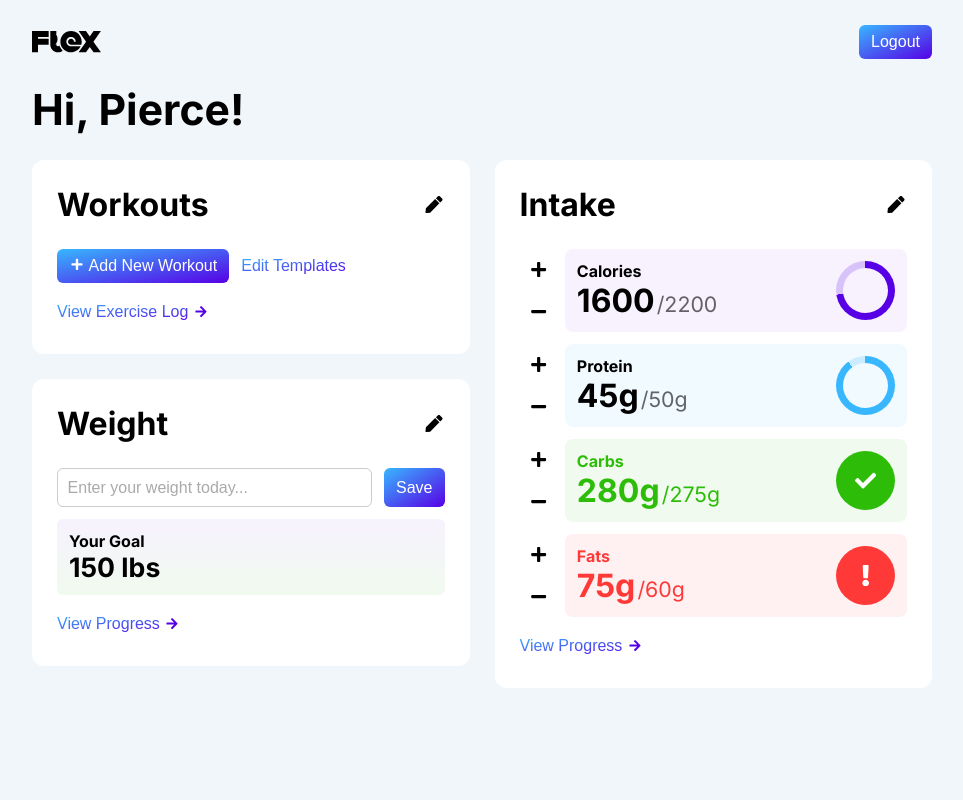
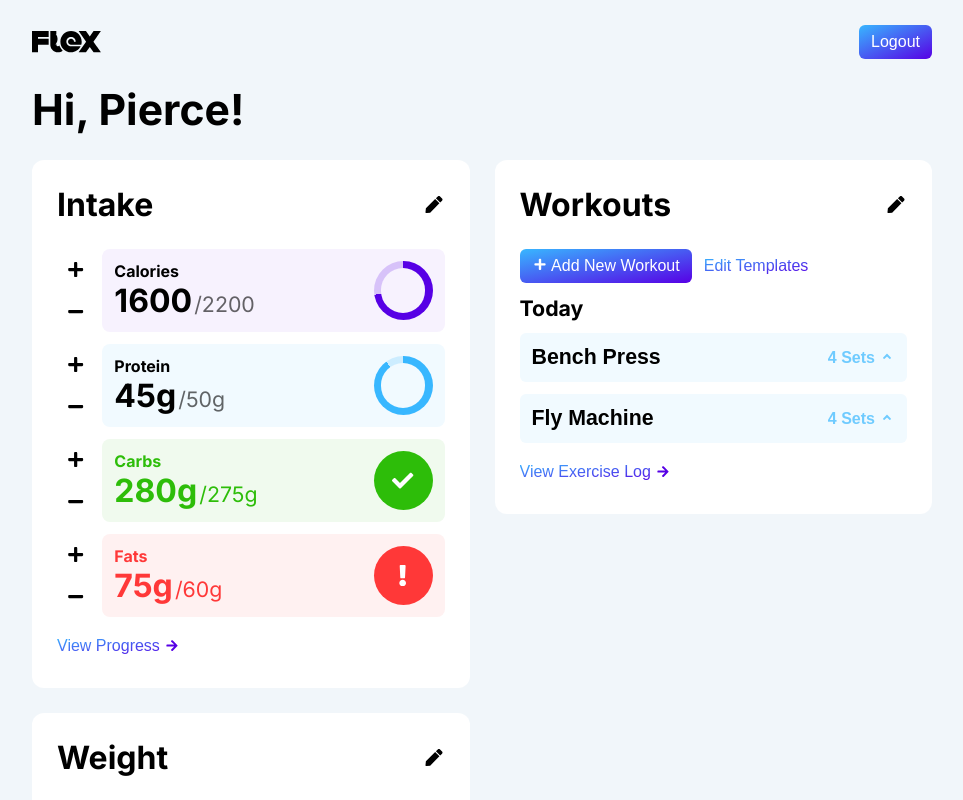
Before and after one commit to phidalgodiblasio/Flex, a React (Create React App) app in the folder frontend/flex/: page / in a window 1280 px wide. Shown: the top 800 px of the page, without its empty margins (158-1121 px from the left). Built offline with nearby package versions, Linux system fonts and the light colour scheme.

Commit message:
Workouts homepage UI started

```diff
--- a/frontend/flex/src/js/SectionHeader.js
+++ b/frontend/flex/src/js/SectionHeader.js
@@ -9,7 +9,7 @@ export default function SectionHeader({title, edit, editing}) {
     <header className="section-header">
       <h2>{title}</h2>
       <div>
-        <button onClick={() => edit()}>
+        <button className="transparent-button" onClick={() => edit()}>
           {buttonIcon}
         </button>
       </div>
--- /dev/null
+++ b/frontend/flex/src/js/Workout.js
@@ -0,0 +1,67 @@
+import React, { Component } from 'react'
+import styles from '../style/Workout.module.css'
+import { FaAngleDown, FaAngleUp } from 'react-icons/fa'
+
+export default class Workout extends Component {
+  constructor(props) {
+    super(props)
+
+    this.state = {
+      expanded: false,
+      hasBeenExpanded: false
+    }
+  }
+
+  toggleExpand() {
+    this.setState({
+      expanded: !this.state.expanded,
+      hasBeenExpanded: true
+    })
+  }
+
+  render() {
+    let { workout } = this.props;
+
+    let workoutDataRender = workout.sets.map((set, index) => {
+      return (
+        <tr>
+          <td>{index}</td>
+          <td>{set.weight}</td>
+          <td>{set.reps}</td>
+        </tr>
+      )
+    })
+
+    let workoutDataTableRender = this.state.hasBeenExpanded ? (
+      <div className={styles.dataTableWrapper}>
+        <table className={styles.dataTable}>
+          <tbody>
+            <tr>
+              <th>Set</th>
+              <th>Weight</th>
+              <th>Reps</th>
+            </tr>
+            {workoutDataRender}
+          </tbody>
+        </table>
+      </div>
+    ) : null
+
+    return (
+      <div aria-expanded={this.state.expanded} className={styles.workoutWrapper}>
+        <button className={`small-padding ${styles.workoutButtonWrapper}`} onClick={() => this.toggleExpand()}>
+          <header>
+            <h3>{workout.name}</h3>
+            <div>
+              <span>{workout.sets.length} Sets</span>
+              { this.state.expanded ? <FaAngleDown /> : <FaAngleUp /> }
+            </div>
+          </header>
+        </button>
+        <div>
+          {workoutDataTableRender}
+        </div>
+      </div>
+    )
+  }
+}
--- a/frontend/flex/src/js/WorkoutSection.js
+++ b/frontend/flex/src/js/WorkoutSection.js
@@ -3,15 +3,40 @@ import SectionHeader from './SectionHeader'
 import { FaPlus, FaArrowRight } from 'react-icons/fa'
 import SecondaryButton from './SecondaryButton'
 import styles from '../style/WorkoutSection.module.css'
+import Workout from './Workout'
 
 export default class WorkoutSection extends Component {
   constructor(props) {
     super(props)
 
+    let todaysWorkouts = [
+      {
+        id: 0,
+        name: "Bench Press",
+        sets: [
+          { weight: 145, reps: 10 },
+          { weight: 145, reps: 10 },
+          { weight: 150, reps: 10 },
+          { weight: 150, reps: 8 }
+        ]
+      },
+      {
+        id: 1,
+        name: "Fly Machine",
+        sets: [
+          { weight: 115, reps: 10 },
+          { weight: 115, reps: 10 },
+          { weight: 115, reps: 10 },
+          { weight: 115, reps: 8 }
+        ]
+      }
+    ]
+
     this.state = {
       editing: false,
       workoutMenuOpen: false,
       workoutMenuHasBeenOpened: false,
+      todaysWorkouts: todaysWorkouts
     }
   }
 
@@ -48,6 +73,10 @@ export default class WorkoutSection extends Component {
     let workoutMenuClasses;
     if(this.state.workoutMenuHasBeenOpened) workoutMenuClasses = "hasBeenOpened";
 
+    let todaysWorkoutsRender = this.state.todaysWorkouts.map(workout => {
+      return <Workout workout={workout} />
+    })
+
     return (
       <div className="section large-padding" onClick={(e) => this.checkCloseWorkoutMenu(e.target)}>
         <SectionHeader title="Workouts" edit={() => this.edit()} editing={this.state.editing} />
@@ -61,6 +90,8 @@ export default class WorkoutSection extends Component {
           </div>
           <SecondaryButton onClick={() => this.pushTemplatesPage(true)}>Edit Templates</SecondaryButton>
         </div>
+        <h4 id={styles.today}>Today</h4>
+        {todaysWorkoutsRender}
         <SecondaryButton className="left-secondary-button" onClick={() => this.pushExerciseLogPage()}>View Exercise Log <FaArrowRight /></SecondaryButton>
       </div>
     )
--- a/frontend/flex/src/style/Homepage.module.css
+++ b/frontend/flex/src/style/Homepage.module.css
@@ -37,7 +37,11 @@
     margin: 0 !important;
   }
 
-  #innerBody > div:nth-of-type(2) {
+  /*
+   * Puts the workout section on the right column and lets it expand as far as necessary
+   * #3 because intake popup and intake are above it in the DOM
+   */
+  #innerBody > div:nth-of-type(3) {
     grid-row: 1 / span 3; /* Honestly this is still magic to me I'm not totally sure why it works */
     grid-column: 2;
   }
--- /dev/null
+++ b/frontend/flex/src/style/Workout.module.css
@@ -0,0 +1,84 @@
+.workoutWrapper {
+  background-color: var(--secondary-light);
+  border-radius: var(--rounded-border);
+  margin-bottom: 12px;
+  /* overflow: hidden; */
+}
+
+.workoutWrapper[aria-expanded="true"] .workoutButtonWrapper {
+  background-color: rgba(var(--secondary-rgb), 0.1);
+}
+
+.workoutButtonWrapper {
+  background: none;
+  display: block;
+  width: 100%;
+  border-radius: var(--rounded-border);
+}
+
+.workoutButtonWrapper:hover {
+  background-color: rgba(var(--secondary-rgb), 0.2) !important;
+}
+
+.workoutButtonWrapper header {
+  display: flex;
+  align-items: center;
+  justify-content: space-between;
+}
+
+.workoutButtonWrapper header span {
+  font-weight: bold;
+  color: rgba(var(--secondary-rgb), 0.7);
+}
+
+.workoutButtonWrapper header svg {
+  fill: rgba(var(--secondary-rgb), 0.7);
+  margin-left: 4px;
+}
+
+.workoutButtonWrapper h3 {
+  margin: 0;
+}
+
+.workoutWrapper div {
+  position: relative;
+}
+
+.dataTable {
+  width: 100%;
+  text-align: center;
+  line-height: 1.4em;
+  padding-bottom: 12px;
+}
+
+.dataTableWrapper {
+  z-index: 0;
+}
+
+.workoutWrapper[aria-expanded="true"] .dataTableWrapper {
+  display: block;
+  /* animation: showTable var(--bezier-animation) forwards; */
+}
+
+.workoutWrapper[aria-expanded="false"] .dataTableWrapper {
+  display: none;
+  /* animation: hideTable var(--bezier-animation) forwards; */
+}
+
+/* @keyframes showTable {
+  from {
+    margin-top: -100%;
+    visibility: visible;
+  } to {
+    margin-top: 0;
+  }
+}
+
+@keyframes hideTable {
+  from {
+    margin-top: 0;
+  } to {
+    margin-top: -100%;
+    visibility: hidden;
+  }
+} */
--- a/frontend/flex/src/style/WorkoutSection.module.css
+++ b/frontend/flex/src/style/WorkoutSection.module.css
@@ -27,3 +27,11 @@
 #workoutButtons nav button:not(:last-of-type) {
   border-bottom: 1px solid #ccc;
 }
+
+#workoutWrapper h4 {
+  margin-bottom: 12px;
+}
+
+#today {
+  margin-bottom: 12px;
+}
--- a/frontend/flex/src/style/index.css
+++ b/frontend/flex/src/style/index.css
@@ -29,6 +29,7 @@ body {
 
   --button-gradient: linear-gradient(to bottom right, var(--secondary-color), var(--primary-color));
   --transparent-button-hover: #0001;
+  --transparent-button-active: #0002;
   --bezier-animation: 0.2s cubic-bezier(.5,0,.5,.5);
 
   --rounded-border: 6px;
@@ -85,10 +86,6 @@ body {
   fill: var(--on-background-color);
 }
 
-.section-header button:hover {
-  background-color: var(--transparent-button-hover);
-}
-
 .large-padding {
   padding: 25px;
 }
@@ -97,7 +94,7 @@ body {
   padding: 12px;
 }
 
-p, span, label {
+p, span, label, td {
   color: var(--text-color);
   margin: 0;
 }
@@ -142,6 +139,18 @@ button {
 
 button svg {
   height: 0.8em;
+}
+
+.transparent-button {
+  background: none;
+}
+
+.transparent-button:hover {
+  background: var(--transparent-button-hover);
+}
+
+.transparent-button:active {
+  background: var(--transparent-button-active);
 }
 
 .primary-button {
```
